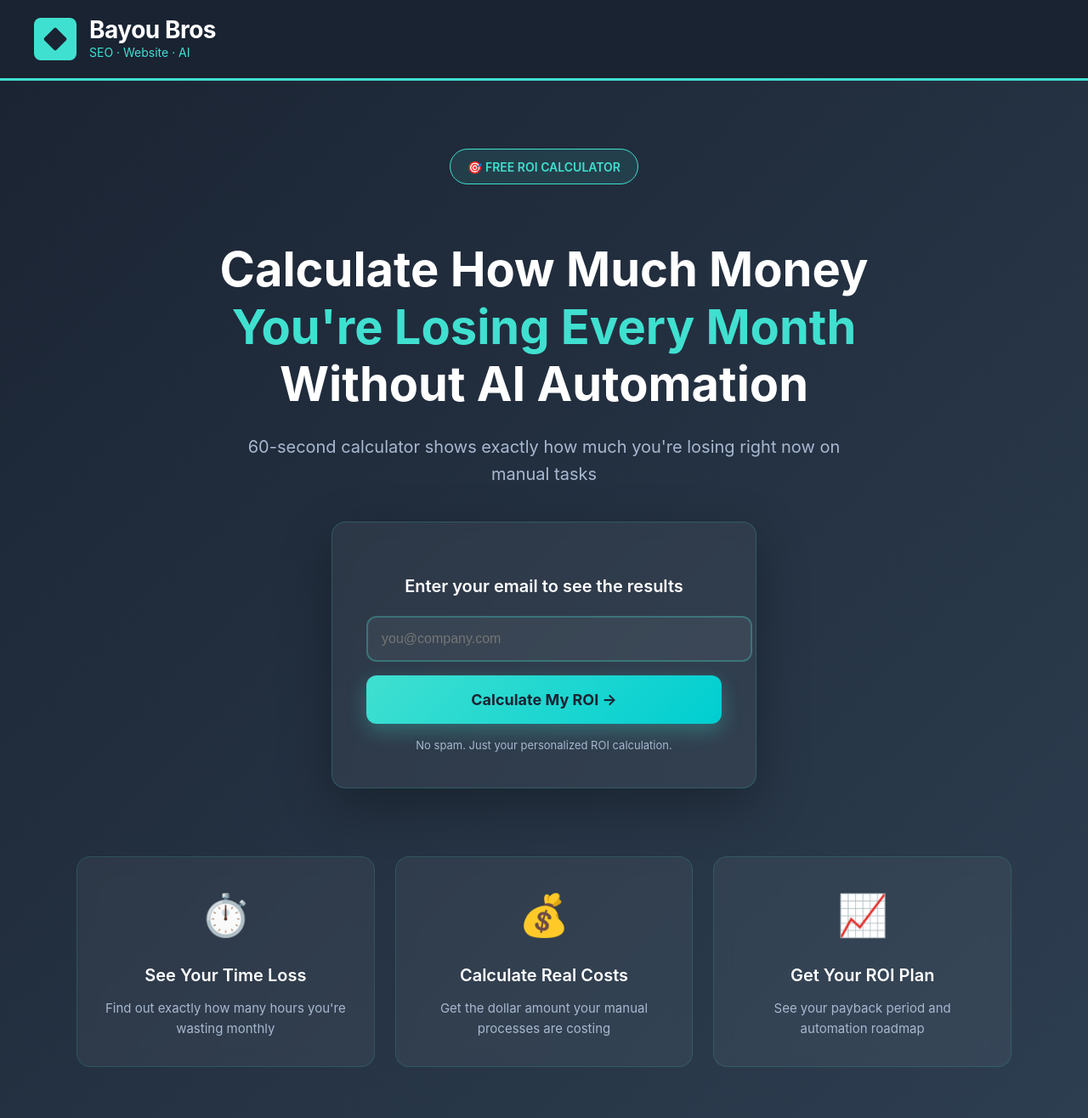
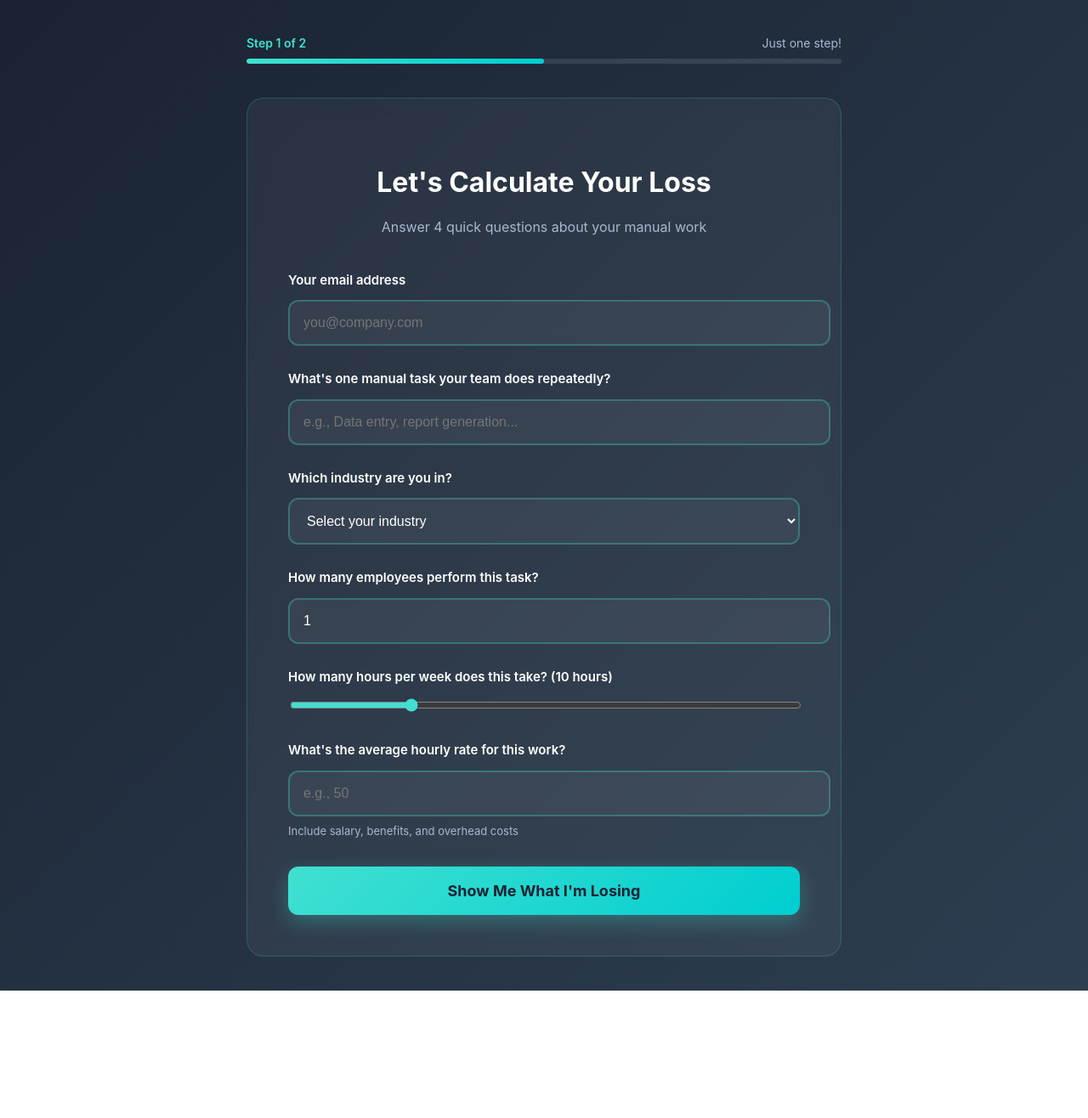
Before and after one commit to RaymondPool/vite-react, a React (Vite) app: page /calculator in a window 1280 px wide. Shown: the whole page at 85% size. After the commit the page ends 1166 px from the top, so only its background shows below. Built offline with nearby package versions, Linux system fonts and the light colour scheme.

Commit message:
feat: combine email and calculator steps, add industry dropdown, employees field, hours slider

```diff
--- a/src/App.tsx
+++ b/src/App.tsx
@@ -21,11 +21,13 @@ const trackEvent = (eventName: string, eventParams: Record<string, any> = {}) =>
 };
 
 function App() {
-  const [step, setStep] = useState<'landing' | 'calculator' | 'results'>('landing');
+  const [step, setStep] = useState<'calculator' | 'results'>('calculator');
   const [email, setEmail] = useState('');
   const [formData, setFormData] = useState({
     taskName: '',
-    hoursPerWeek: '',
+    industry: '',
+    employees: '1',
+    hoursPerWeek: '10',
     hourlyRate: '',
   });
   const [results, setResults] = useState<Results | null>(null);
@@ -56,9 +58,10 @@ function App() {
 
   const calculateROI = () => {
     const hours = parseFloat(formData.hoursPerWeek);
+    const employees = parseFloat(formData.employees);
     const rate = parseFloat(formData.hourlyRate);
 
-    const weeklyLoss = hours * rate;
+    const weeklyLoss = hours * employees * rate;
     const monthlyLoss = weeklyLoss * 4.33;
     const yearlyLoss = monthlyLoss * 12;
 
@@ -66,15 +69,19 @@ function App() {
       weeklyLoss,
       monthlyLoss,
       yearlyLoss,
-      hoursPerYear: hours * 52,
+      hoursPerYear: hours * employees * 52,
     });
 
     setStep('results');
   };
 
   const handleCalculatorSubmit = async () => {
-    if (formData.hoursPerWeek && formData.hourlyRate) {
+    if (email && formData.taskName && formData.industry && formData.hourlyRate) {
       trackEvent('calculation_completed', {
+        email: email,
+        task_name: formData.taskName,
+        industry: formData.industry,
+        employees: formData.employees,
         hours_per_week: formData.hoursPerWeek,
         hourly_rate: formData.hourlyRate
       });
@@ -83,8 +90,9 @@ function App() {
 
       // Send completed calculation to Google Forms
       const hours = parseFloat(formData.hoursPerWeek);
+      const employees = parseFloat(formData.employees);
       const rate = parseFloat(formData.hourlyRate);
-      const yearlyLoss = hours * rate * 4.33 * 12;
+      const yearlyLoss = hours * employees * rate * 4.33 * 12;
 
       const googleFormData = new FormData();
       googleFormData.append('entry.56006190', email);
@@ -94,6 +102,9 @@ function App() {
       googleFormData.append('entry.97022571', yearlyLoss.toFixed(2));
       googleFormData.append('entry.340418493', new Date().toISOString());
       googleFormData.append('entry.586988015', 'calculation_completed');
+      // Assuming new entries for industry and employees
+      googleFormData.append('entry.111111111', formData.industry);
+      googleFormData.append('entry.222222222', formData.employees);
 
       try {
         await fetch('https://docs.google.com/forms/d/e/1FAIpQLSdyI_K4RT0thZu9YWR4psocMxGiHR4MOQ9WWLkGbZmys2tjzA/formResponse', {
@@ -107,108 +118,6 @@ function App() {
     }
   };
 
-  if (step === 'landing') {
-    return (
-      <div style={{minHeight: '100vh', background: 'linear-gradient(135deg, #1a2332 0%, #2d3e50 100%)'}}>
-        {/* Header */}
-        <div style={{background: 'rgba(26, 35, 50, 0.95)', padding: '20px 0', borderBottom: '3px solid #40E0D0'}}>
-          <div style={{maxWidth: '1200px', margin: '0 auto', padding: '0 20px', display: 'flex', alignItems: 'center', gap: '15px'}}>
-            <div style={{width: '50px', height: '50px', background: '#40E0D0', borderRadius: '8px', display: 'flex', alignItems: 'center', justifyContent: 'center'}}>
-              <div style={{width: '20px', height: '20px', background: '#1a2332', borderRadius: '2px', transform: 'rotate(45deg)'}}></div>
-            </div>
-            <div>
-              <h1 style={{margin: 0, fontSize: '28px', fontWeight: 'bold', color: '#fff', letterSpacing: '-0.5px'}}>
-                Bayou Bros
-              </h1>
-              <p style={{margin: 0, fontSize: '14px', color: '#40E0D0'}}>SEO · Website · AI</p>
-            </div>
-          </div>
-        </div>
-
-        {/* Hero Section */}
-        <div style={{maxWidth: '1100px', margin: '0 auto', padding: '80px 20px 60px'}}>
-          <div style={{textAlign: 'center', marginBottom: '60px'}}>
-            <div style={{display: 'inline-block', background: 'rgba(64, 224, 208, 0.1)', border: '1px solid #40E0D0', borderRadius: '30px', padding: '8px 20px', marginBottom: '30px'}}>
-              <span style={{color: '#40E0D0', fontSize: '14px', fontWeight: '600'}}>🎯 FREE ROI CALCULATOR</span>
-            </div>
-
-            <h1 style={{fontSize: 'clamp(32px, 5vw, 56px)', fontWeight: 'bold', color: '#fff', marginBottom: '24px', lineHeight: '1.2'}}>
-              Calculate How Much Money<br/>
-              <span style={{color: '#40E0D0'}}>You're Losing Every Month</span><br/>
-              Without AI Automation
-            </h1>
-
-            <p style={{fontSize: '20px', color: '#a8b8d0', maxWidth: '700px', margin: '0 auto 40px', lineHeight: '1.6'}}>
-              60-second calculator shows exactly how much you're losing right now on manual tasks
-            </p>
-
-            {/* Email Capture */}
-            <div style={{maxWidth: '500px', margin: '0 auto'}}>
-              <div style={{background: 'rgba(255, 255, 255, 0.05)', backdropFilter: 'blur(10px)', borderRadius: '16px', padding: '40px', border: '1px solid rgba(64, 224, 208, 0.2)', boxShadow: '0 20px 60px rgba(0,0,0,0.3)'}}>
-                <h3 style={{color: '#fff', fontSize: '20px', marginBottom: '20px', fontWeight: '600'}}>
-                  Enter your email to see the results
-                </h3>
-                <input
-                  type="email"
-                  value={email}
-                  onChange={(e) => setEmail(e.target.value)}
-                  placeholder="you@company.com"
-                  style={{width: '100%', padding: '16px', fontSize: '16px', border: '2px solid rgba(64, 224, 208, 0.3)', borderRadius: '12px', marginBottom: '16px', background: 'rgba(255,255,255,0.05)', color: '#fff', outline: 'none', transition: 'all 0.3s'}}
-                  onFocus={(e) => e.target.style.borderColor = '#40E0D0'}
-                  onBlur={(e) => e.target.style.borderColor = 'rgba(64, 224, 208, 0.3)'}
-                />
-                <button
-                  onClick={handleEmailSubmit}
-                  style={{width: '100%', padding: '18px', background: 'linear-gradient(135deg, #40E0D0 0%, #00CED1 100%)', color: '#1a2332', fontSize: '18px', fontWeight: 'bold', border: 'none', borderRadius: '12px', cursor: 'pointer', transition: 'all 0.3s', boxShadow: '0 8px 24px rgba(64, 224, 208, 0.3)'}}
-                  onMouseOver={(e) => {
-                    const target = e.target as HTMLButtonElement;
-                    target.style.transform = 'translateY(-2px)';
-                    target.style.boxShadow = '0 12px 32px rgba(64, 224, 208, 0.4)';
-                  }}
-                  onMouseOut={(e) => {
-                    const target = e.target as HTMLButtonElement;
-                    target.style.transform = 'translateY(0)';
-                    target.style.boxShadow = '0 8px 24px rgba(64, 224, 208, 0.3)';
-                  }}
-                >
-                  Calculate My ROI →
-                </button>
-                <p style={{color: '#a8b8d0', fontSize: '13px', marginTop: '16px', marginBottom: 0}}>
-                  No spam. Just your personalized ROI calculation.
-                </p>
-              </div>
-            </div>
-          </div>
-
-          {/* Features Grid */}
-          <div style={{display: 'grid', gridTemplateColumns: 'repeat(auto-fit, minmax(280px, 1fr))', gap: '24px', marginTop: '80px'}}>
-            {[
-              {icon: '⏱️', title: 'See Your Time Loss', desc: 'Find out exactly how many hours you\'re wasting monthly'},
-              {icon: '💰', title: 'Calculate Real Costs', desc: 'Get the dollar amount your manual processes are costing'},
-              {icon: '📈', title: 'Get Your ROI Plan', desc: 'See your payback period and automation roadmap'}
-            ].map((feature, i) => (
-              <div key={i} style={{background: 'rgba(255, 255, 255, 0.05)', backdropFilter: 'blur(10px)', border: '1px solid rgba(64, 224, 208, 0.15)', borderRadius: '16px', padding: '32px', textAlign: 'center', transition: 'all 0.3s'}}
-                onMouseOver={(e) => {
-                  e.currentTarget.style.transform = 'translateY(-4px)';
-                  e.currentTarget.style.borderColor = '#40E0D0';
-                  e.currentTarget.style.boxShadow = '0 12px 32px rgba(64, 224, 208, 0.2)';
-                }}
-                onMouseOut={(e) => {
-                  e.currentTarget.style.transform = 'translateY(0)';
-                  e.currentTarget.style.borderColor = 'rgba(64, 224, 208, 0.15)';
-                  e.currentTarget.style.boxShadow = 'none';
-                }}>
-                <div style={{fontSize: '48px', marginBottom: '16px'}}>{feature.icon}</div>
-                <h3 style={{color: '#fff', fontSize: '20px', fontWeight: '600', marginBottom: '12px'}}>{feature.title}</h3>
-                <p style={{color: '#a8b8d0', fontSize: '15px', lineHeight: '1.6', margin: 0}}>{feature.desc}</p>
-              </div>
-            ))}
-          </div>
-        </div>
-      </div>
-    );
-  }
-
   if (step === 'calculator') {
     return (
       <div style={{minHeight: '100vh', background: 'linear-gradient(135deg, #1a2332 0%, #2d3e50 100%)'}}>
@@ -217,11 +126,11 @@ function App() {
           {/* Progress Bar */}
           <div style={{marginBottom: '40px'}}>
             <div style={{display: 'flex', justifyContent: 'space-between', marginBottom: '8px'}}>
-              <span style={{fontSize: '14px', color: '#40E0D0', fontWeight: '600'}}>Step 2 of 3</span>
-              <span style={{fontSize: '14px', color: '#a8b8d0'}}>Almost there!</span>
+              <span style={{fontSize: '14px', color: '#40E0D0', fontWeight: '600'}}>Step 1 of 2</span>
+              <span style={{fontSize: '14px', color: '#a8b8d0'}}>Just one step!</span>
             </div>
             <div style={{width: '100%', height: '6px', background: 'rgba(255,255,255,0.1)', borderRadius: '10px', overflow: 'hidden'}}>
-              <div style={{width: '66%', height: '100%', background: 'linear-gradient(90deg, #40E0D0, #00CED1)', borderRadius: '10px'}}></div>
+              <div style={{width: '50%', height: '100%', background: 'linear-gradient(90deg, #40E0D0, #00CED1)', borderRadius: '10px'}}></div>
             </div>
           </div>
 
@@ -230,8 +139,21 @@ function App() {
               Let's Calculate Your Loss
             </h2>
             <p style={{color: '#a8b8d0', textAlign: 'center', marginBottom: '40px'}}>
-              Answer 3 quick questions about your manual work
+              Answer 4 quick questions about your manual work
             </p>
+
+            <div style={{marginBottom: '28px'}}>
+              <label style={{display: 'block', color: '#fff', fontWeight: '600', marginBottom: '12px', fontSize: '15px'}}>
+                Your email address
+              </label>
+              <input
+                type="email"
+                value={email}
+                onChange={(e) => setEmail(e.target.value)}
+                placeholder="you@company.com"
+                style={{width: '100%', padding: '16px', fontSize: '16px', border: '2px solid rgba(64, 224, 208, 0.3)', borderRadius: '12px', background: 'rgba(255,255,255,0.05)', color: '#fff', outline: 'none'}}
+              />
+            </div>
 
             <div style={{marginBottom: '28px'}}>
               <label style={{display: 'block', color: '#fff', fontWeight: '600', marginBottom: '12px', fontSize: '15px'}}>
@@ -248,14 +170,49 @@ function App() {
 
             <div style={{marginBottom: '28px'}}>
               <label style={{display: 'block', color: '#fff', fontWeight: '600', marginBottom: '12px', fontSize: '15px'}}>
-                How many hours per week does this take?
+                Which industry are you in?
+              </label>
+              <select
+                value={formData.industry}
+                onChange={(e) => setFormData({...formData, industry: e.target.value})}
+                style={{width: '100%', padding: '16px', fontSize: '16px', border: '2px solid rgba(64, 224, 208, 0.3)', borderRadius: '12px', background: 'rgba(255,255,255,0.05)', color: '#fff', outline: 'none'}}
+              >
+                <option value="">Select your industry</option>
+                <option value="Accounting">Accounting</option>
+                <option value="Marketing">Marketing</option>
+                <option value="Sales">Sales</option>
+                <option value="HR">HR</option>
+                <option value="Operations">Operations</option>
+                <option value="Other">Other</option>
+              </select>
+            </div>
+
+            <div style={{marginBottom: '28px'}}>
+              <label style={{display: 'block', color: '#fff', fontWeight: '600', marginBottom: '12px', fontSize: '15px'}}>
+                How many employees perform this task?
               </label>
               <input
                 type="number"
+                value={formData.employees}
+                onChange={(e) => setFormData({...formData, employees: e.target.value})}
+                placeholder="e.g., 2"
+                min="1"
+                style={{width: '100%', padding: '16px', fontSize: '16px', border: '2px solid rgba(64, 224, 208, 0.3)', borderRadius: '12px', background: 'rgba(255,255,255,0.05)', color: '#fff', outline: 'none'}}
+              />
+            </div>
+
+            <div style={{marginBottom: '28px'}}>
+              <label style={{display: 'block', color: '#fff', fontWeight: '600', marginBottom: '12px', fontSize: '15px'}}>
+                How many hours per week does this take? ({formData.hoursPerWeek} hours)
+              </label>
+              <input
+                type="range"
                 value={formData.hoursPerWeek}
                 onChange={(e) => setFormData({...formData, hoursPerWeek: e.target.value})}
-                placeholder="e.g., 10"
-                style={{width: '100%', padding: '16px', fontSize: '16px', border: '2px solid rgba(64, 224, 208, 0.3)', borderRadius: '12px', background: 'rgba(255,255,255,0.05)', color: '#fff', outline: 'none'}}
+                min="1"
+                max="40"
+                step="1"
+                style={{width: '100%', accentColor: '#40E0D0'}}
               />
             </div>
 
```
